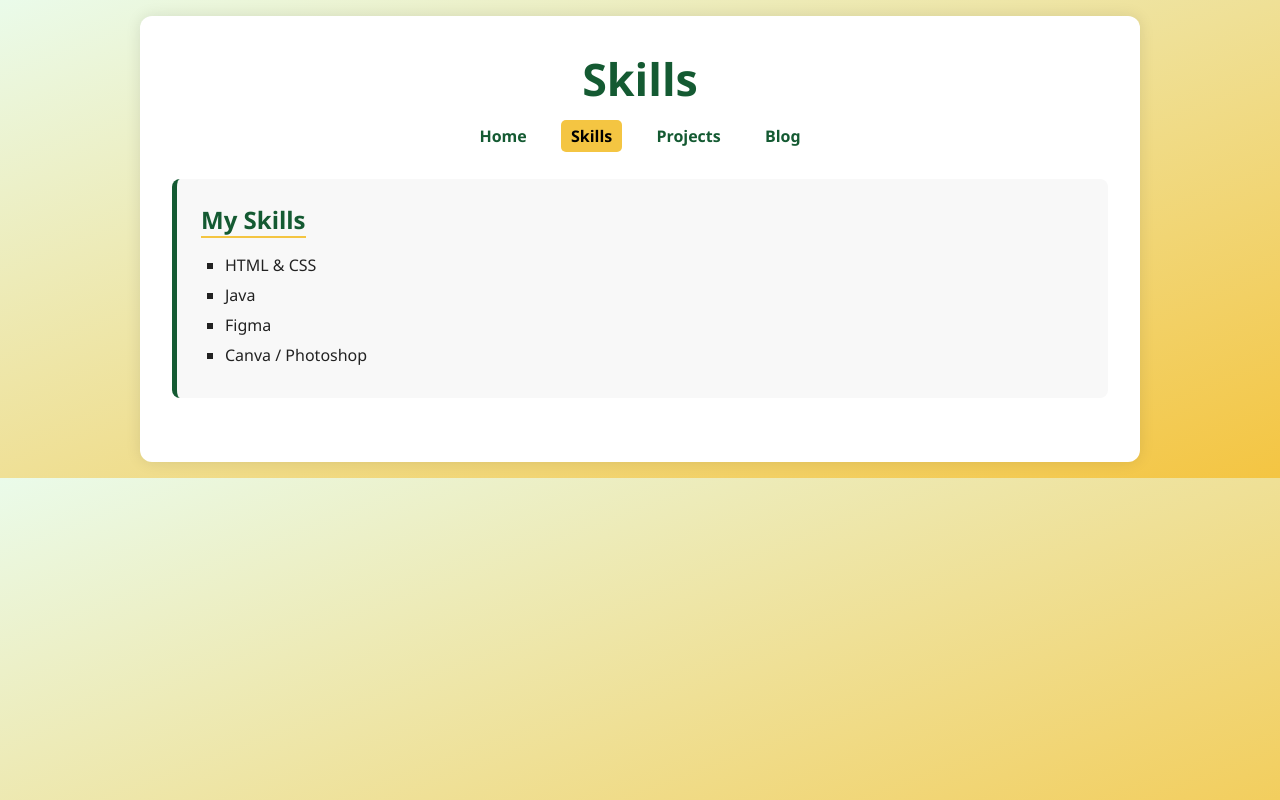
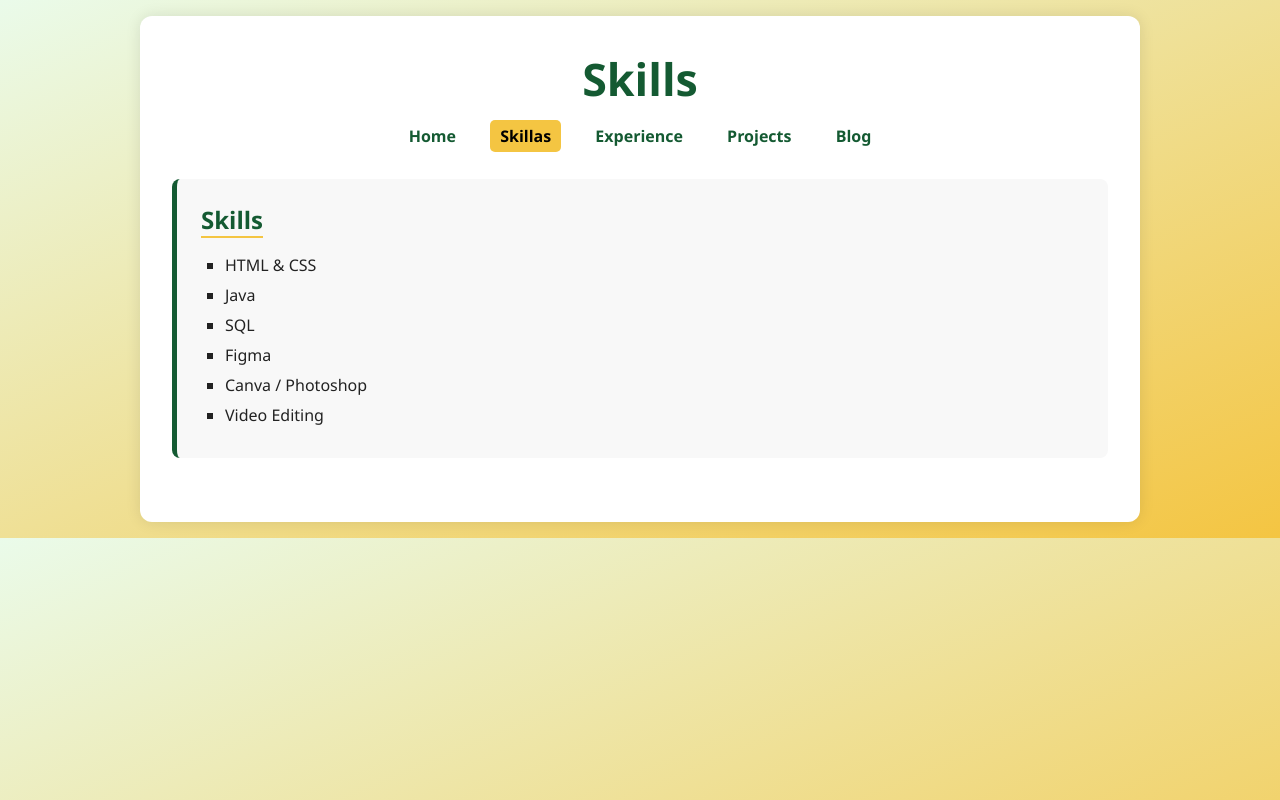
Before and after one commit to jakefronda/Fronda, a plain HTML site: page Fronda/skills.html in a window 1280 px wide. Drawn offline with Linux system fonts and the light colour scheme.

Commit message:
Update skills.html

```diff
--- a/Fronda/skills.html
+++ b/Fronda/skills.html
@@ -12,21 +12,26 @@
       <h1>Skills</h1>
       <nav>
         <a href="index.html">Home</a>
-        <a href="skills.html" class="active">Skills</a>
+        <a href="skills.html" class="active">Skillas</a>
+		<a href="experience.html">Experience</a>
         <a href="projects.html">Projects</a>
 		<a href="blog.html">Blog</a>
+
       </nav>
     </header>
 
     <section class="skills">
-      <h2>My Skills</h2>
+      <h2>Skills</h2>
       <ul class="skills-list">
         <li>HTML & CSS</li>
         <li>Java</li>
-        <li>Figma</li>
+		<li>SQL </li>
+		<li>Figma</li>
         <li>Canva / Photoshop</li>
+		<li> Video Editing </li>
       </ul>
     </section>
+
   </div>
 </body>
 </html>
```
